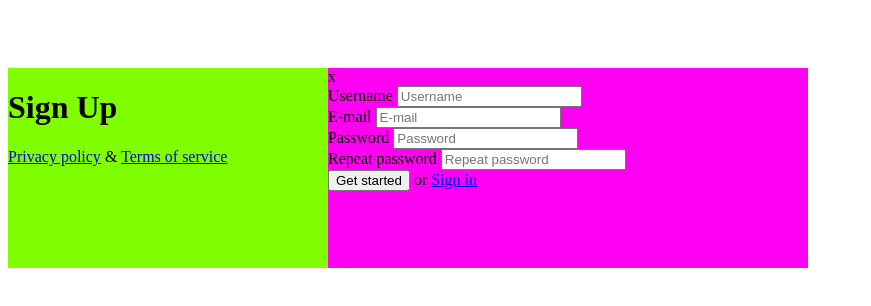
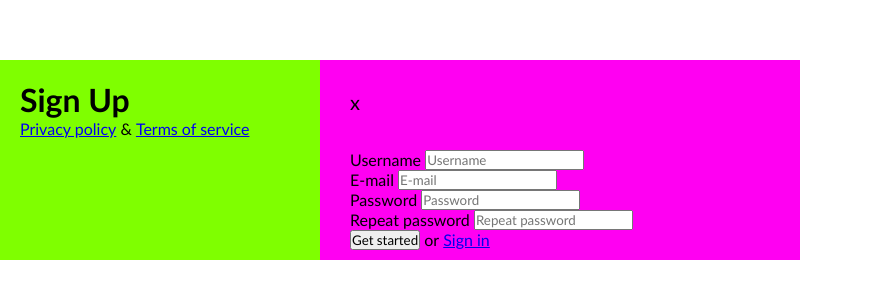
Before and after one commit to onablo/1-sign1-up, a plain HTML site: page index.html in a window 1280 px wide. Shown: the whole page, without its empty margins (0-871 px from the left). Drawn offline with Linux system fonts and the light colour scheme.

Commit message:
css update

```diff
--- a/css/main.css
+++ b/css/main.css
@@ -1,21 +1,43 @@
+body,
+body * {
+    margin: 0;
+    padding: 0;
+    vertical-align: top;
+    box-sizing: border-box;
+    font-family: 'Gill Sans', 'Gill Sans MT', Calibri, 'Trebuchet MS', sans-serif;
+}
+
 .container {
-display: inline-block;
-width: 800px;
-margin-top: 60px;
-background-color:blueviolet;
-margin-left: count((100% - 800px) / 2);
+    display: inline-block;
+    width: 800px;
+    margin-top: 60px;
+    background-color:blueviolet;
+    margin-left: count((100% - 800px) / 2);
+    position: relative;
 }
 
 .left-column {
     float: left;
     width: 40%;
     height: 200px;
+    padding: 20px;
     background-color: chartreuse;
+
 }
 
 .right-column {
     float: left;
     width: 60%;
     height: 200px;
+    padding: 30px;
     background-color: rgb(255, 0, 242);
+
 }
+
+.close {
+    display: inline-block;
+    width: 60px;
+    height: 60px;
+    font-size: 20px;
+
+}
```
